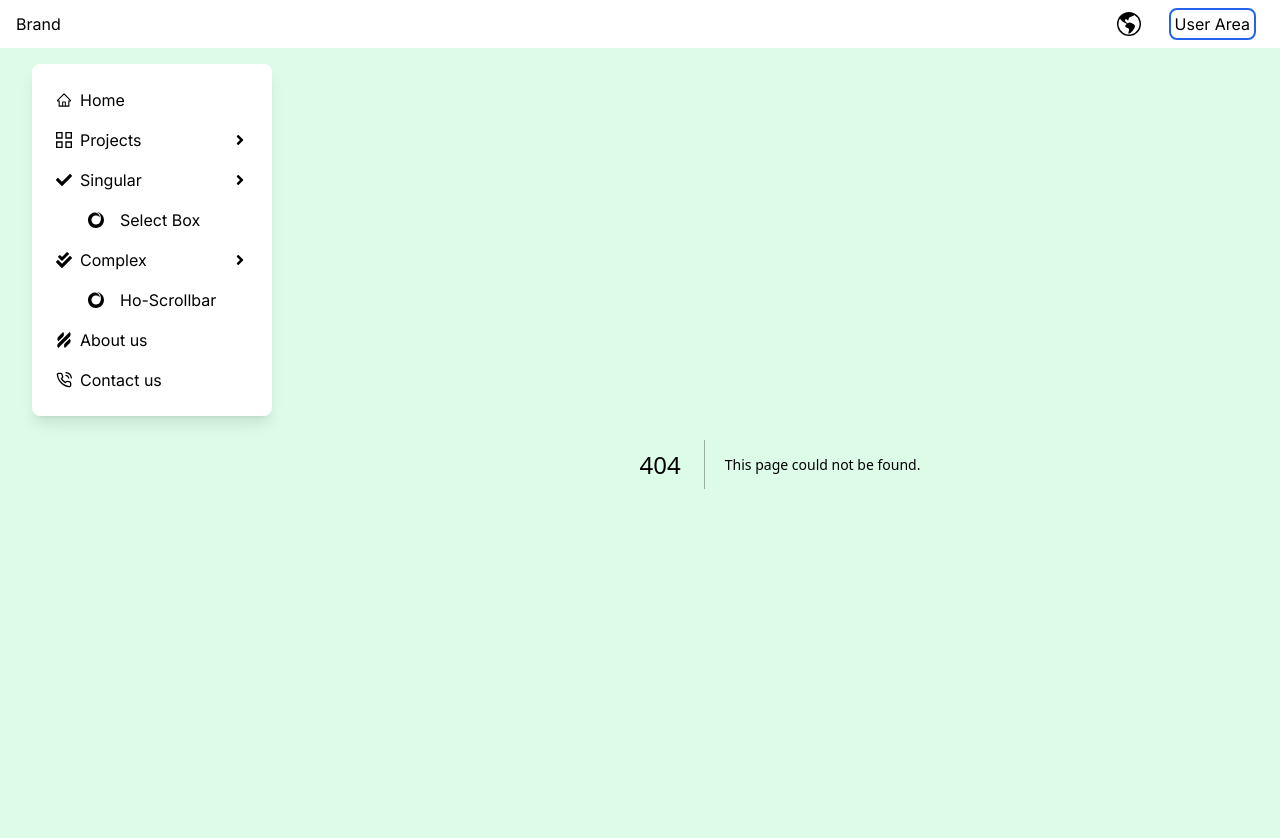
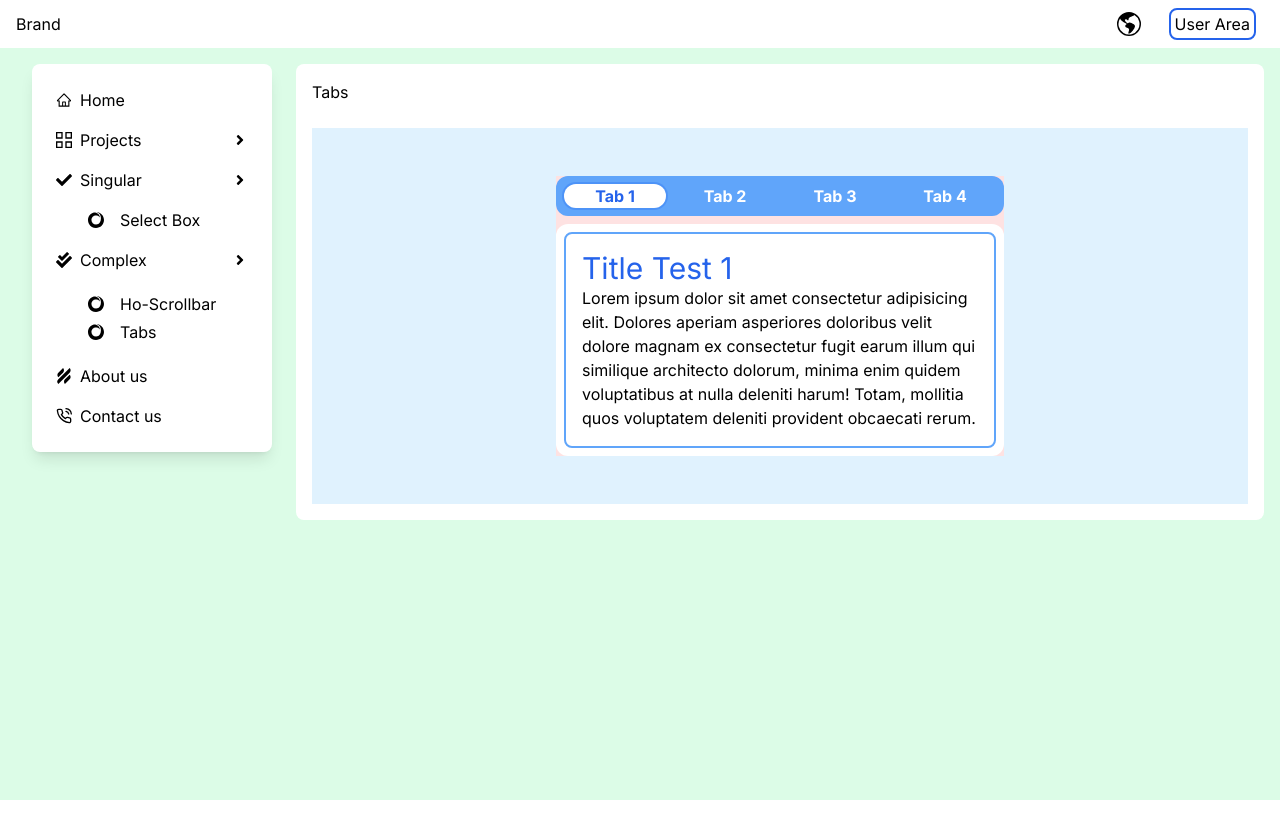
Before and after one commit to Jaycoda/devempower, a Next.js app: page /complex/tabs in a window 1280 px wide. Before the commit this address had no page. Shown: the top 838 px of the page. After the commit the page ends 800 px from the top, so only its background shows below. Built offline with nearby package versions, Linux system fonts and the light colour scheme.

Commit message:
new updates

```diff
--- a/app/complex/horizontal-scrollbar/page.jsx
+++ b/app/complex/horizontal-scrollbar/page.jsx
@@ -64,7 +64,7 @@
             key={index}
             className="border-2 border-gray-200 p-1 shrink-0 rounded-lg hover:border-gray-400 cursor-pointer"
           >
-            <h1>{item}</h1>
+            <h1 className="text-blue-500">{item}</h1>
           </div>
         ))}
       </HorizontalScrollbar>
@@ -72,7 +72,7 @@
       <br />
       <br />
       <h1 className="text-blue-800 text-2xl">Instagram Stories</h1>
-      <HorizontalScrollbar>
+      <HorizontalScrollbar scrollbar={true}>
         {users.map((item) => (
           <div key={item.id} className=" shrink-0">
             <img
--- /dev/null
+++ b/app/complex/tabs/page.jsx
@@ -0,0 +1,75 @@
+import TabsComponent from "@/components/tabs/TabsComponent";
+import React from "react";
+
+const Tabs = () => {
+  return (
+    <div className="bg-white rounded-lg mx-4 p-4">
+      <h1>Tabs</h1>
+      <br />
+      <TabsComponent items={items} />
+    </div>
+  );
+};
+
+export default Tabs;
+
+const items = [
+  {
+    title: "Tab 1",
+    content: (
+      <div className="border-2 border-blue-400 rounded-lg p-4">
+        <h1 className="text-3xl text-blue-600">Title Test 1</h1>
+        <p>
+          Lorem ipsum dolor sit amet consectetur adipisicing elit. Dolores
+          aperiam asperiores doloribus velit dolore magnam ex consectetur fugit
+          earum illum qui similique architecto dolorum, minima enim quidem
+          voluptatibus at nulla deleniti harum! Totam, mollitia quos voluptatem
+          deleniti provident obcaecati rerum.
+        </p>
+      </div>
+    ),
+  },
+  {
+    title: "Tab 2",
+    content: (
+      <div className="border-2 border-blue-400 rounded-lg p-4">
+        <h1 className="text-3xl text-blue-600">Title Test 2</h1>
+        <p>
+          Lorem ipsum dolor sit amet consectetur adipisicing elit. Dolores
+          aperiam asperiores dolo iti harum! Totam, mollitia quos voluptatem
+          deleniti provident obcaecati rerum.
+        </p>
+      </div>
+    ),
+  },
+  {
+    title: "Tab 3",
+    content: (
+      <div className="border-2 border-blue-400 rounded-lg p-4">
+        <h1 className="text-3xl text-blue-600">Title Test 3</h1>
+        <p>
+          Lorem ipsum dolor sit amet consectetur adipisicing elit. Dolores
+          aperiam asperiores doloribus velit dolore magnam ex consectetur fugit
+          earum illum qui similique architecto dolorum, minima enim quidem
+          voluptatibus at nulla deleniti harum! Totam, mollitia quos voluptatem
+          deleniti provident obcaecati rerum. amet consectetur adipisicing elit.
+          Dolores aperiam asperiores doloribus velit dolore magnam ex
+          consectetur fugit earum illum qui similiq
+        </p>
+      </div>
+    ),
+  },
+  {
+    title: "Tab 4",
+    content: (
+      <div className="border-2 border-blue-400 rounded-lg p-4">
+        <h1 className="text-3xl text-blue-600">Title Test 4</h1>
+        <p>
+          Lorem ipsum dolor sit ue architecto dolorum, minima enim quidem
+          voluptatibus at nulla deleniti harum! Totam, mollitia quos voluptatem
+          deleniti provident obcaecati rerum.
+        </p>
+      </div>
+    ),
+  },
+];
--- a/components/horizontal-scrollbar/HorizontalScrollbar.jsx
+++ b/components/horizontal-scrollbar/HorizontalScrollbar.jsx
@@ -3,7 +3,7 @@
 const HorizontalScrollbar = ({ children, scrollbar = true }) => {
   return (
     <div
-      className={`flex overflow-x-auto items-center space-x-2 p-4 border-gray-300 border-2 my-4 ${
+      className={`flex overflow-x-auto items-center space-x-2 p-4 border-blue-300 border-2 my-4 ${
         scrollbar
           ? "scrollbar-thin scrollbar-thumb-slate-500 scrollbar-track-slate-200"
           : "scrollbar-none"
--- a/components/layout/layout-section/MainSideBar.jsx
+++ b/components/layout/layout-section/MainSideBar.jsx
@@ -63,13 +63,19 @@
             <FaAngleRight />
           </div>
           <ul className="ml-8 mt-4">
-            <li className="flex flex-row justify-center items-center gap-4">
+            <li className="flex flex-row justify-start items-center gap-4 my-1">
               <SiSinglestore />
               <Link
                 href="/complex/horizontal-scrollbar"
                 onClick={closeSideBarHandler}
               >
                 Ho-Scrollbar
+              </Link>
+            </li>
+            <li className="flex flex-row justify-start items-center gap-4 my-1">
+              <SiSinglestore />
+              <Link href="/complex/tabs" onClick={closeSideBarHandler}>
+                Tabs
               </Link>
             </li>
           </ul>
--- /dev/null
+++ b/components/tabs/TabsComponent.jsx
@@ -0,0 +1,42 @@
+"use client";
+
+import { useState, useEffect, useRef } from "react";
+
+const TabsComponent = ({ items }) => {
+  const [selectedTab, setSelectedTab] = useState(0);
+  const firstBtnRef = useRef();
+
+  useEffect(() => {
+    firstBtnRef.current.focus();
+  }, []);
+  return (
+    <div className="bg-sky-100 flex justify-center item center py-12">
+      <div className="max-w-md flex flex-col gap-y-2 bg-red-100 w-full">
+        <div className="bg-blue-400 p-2 rounded-xl flex justify-between items-center gap-x-2 font-bold text-white">
+          {items.map((item, index) => (
+            <button
+              ref={index === 0 ? firstBtnRef : null}
+              key={index}
+              onClick={() => setSelectedTab(index)}
+              className={`outline-none w-full  hover:bg-blue-300 rounded-xl text-center  ${
+                selectedTab === index ? "ring-2 bg-white text-blue-600" : ""
+              }`}
+            >
+              {item.title}
+            </button>
+          ))}
+        </div>
+
+        <div className="bg-white p-2 rounded-xl">
+          {items.map((item, index) => (
+            <div className={`${selectedTab === index ? "" : "hidden"}`}>
+              {item.content}
+            </div>
+          ))}
+        </div>
+      </div>
+    </div>
+  );
+};
+
+export default TabsComponent;
```
